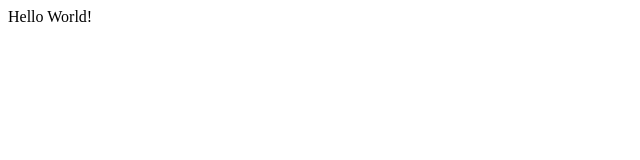
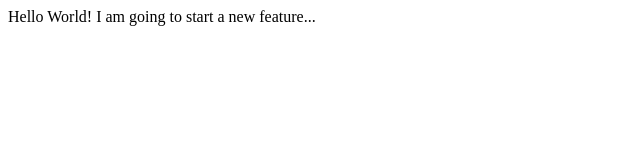
Before and after one commit to re4388/cs50-web-lec1, a plain HTML site: page index.html in a window 1280 px wide. Shown: the whole page, without its empty margins (0-640 px from the left). Drawn offline with Linux system fonts and the light colour scheme.

Commit message:
begin to start new feature

```diff
--- a/index.html
+++ b/index.html
@@ -8,5 +8,7 @@
 </head>
 <body>
     Hello World!
+
+    I am going to start a new feature...
 </body>
 </html>
```
